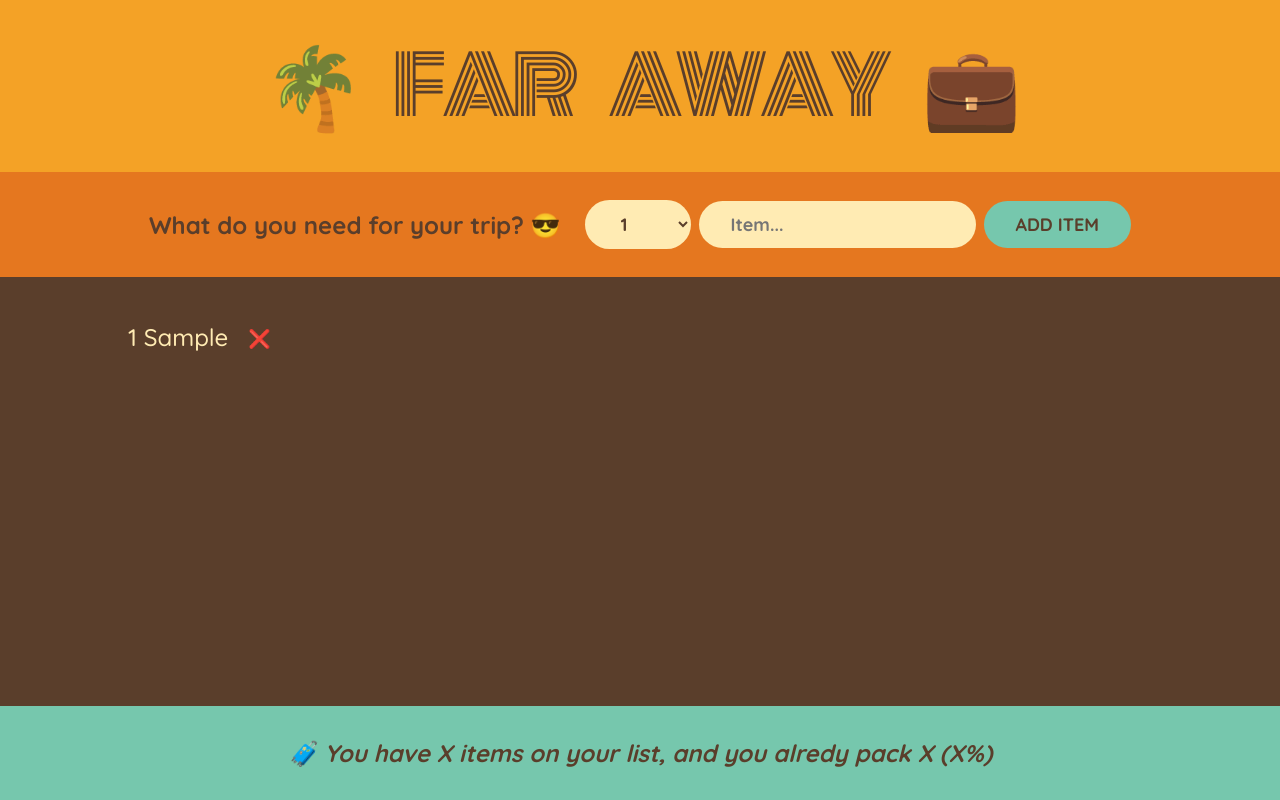
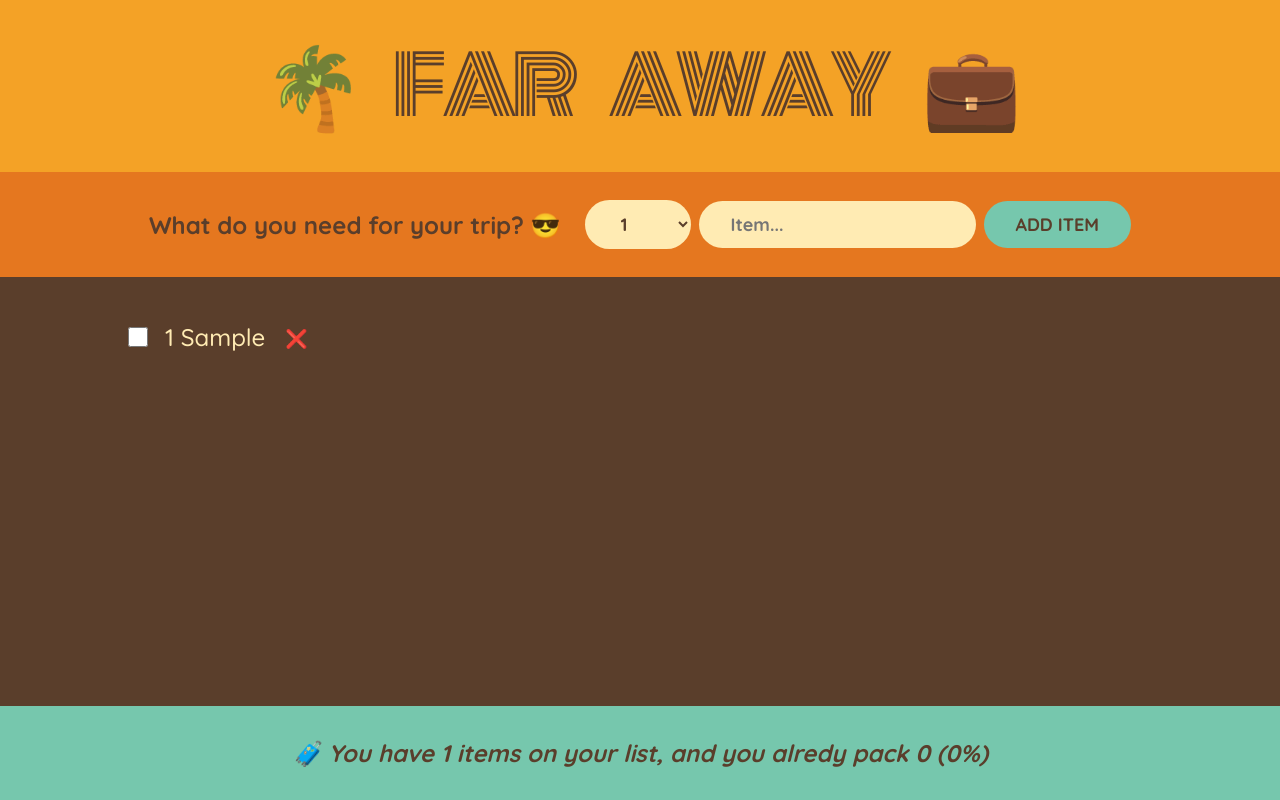
Before and after one commit to SJAR03/travel-list, a React (Create React App) app: page / in a window 1280 px wide. Both pictures are taken after typing "Sample" into the empty fields and a click on the button "ADD ITEM". Built offline with nearby package versions, Linux system fonts and the light colour scheme.

Commit message:
Delete and toggle items from an array, and calculate the length, the check ones and the percentage

```diff
--- a/src/App.js
+++ b/src/App.js
@@ -19,24 +19,31 @@
 import './App.css'
 import React, { useState } from 'react'
 
-const initialItem = [
-  { id: 1, description: 'pants', quantity: 4, isPacked: false },
-  { id: 2, description: 'jacket', quantity: 1, isPacked: true },
-  { id: 3, description: 'paper', quantity: 16, isPacked: true }
-]
-
 function App () {
   const [items, setItems] = useState([])
 
   function handleAddItems (item) {
     setItems((items) => [...items, item])
   }
+
+  function handleDeleteItems (id) {
+    setItems((items) => items.filter(item => item.id !== id))
+  }
+
+  function handleToggleItems (id) {
+    setItems((items) =>
+      items.map((item) =>
+        item.id === id
+          ? { ...item, isPacked: !item.isPacked }
+          : item))
+  }
+
   return (
     <div className='app'>
       <Logo />
       <Form onAddItems={handleAddItems} />
-      <PackingList items={items} />
-      <Stats />
+      <PackingList items={items} OnDeleteItems={handleDeleteItems} OnToggleItems={handleToggleItems} />
+      <Stats items={items} />
     </div>
   )
 }
@@ -57,7 +64,6 @@ function Form ({ onAddItems }) {
     if (!description) return
 
     const newItem = { id: Date.now(), description, quantity, isPacked: false }
-    console.log(newItem)
 
     onAddItems(newItem)
 
@@ -89,33 +95,43 @@ function Form ({ onAddItems }) {
   )
 }
 
-function PackingList ({ items }) {
+function PackingList ({ items, OnDeleteItems, OnToggleItems }) {
   return (
     <div className='list'>
       <ul>
         {items.map(item =>
-          <Item item={item} key={item.id} />
+          <Item item={item} OnDeleteItems={OnDeleteItems} OnToggleItems={OnToggleItems} key={item.id} />
         )}
       </ul>
     </div>
   )
 }
 
-function Item ({ item }) {
+function Item ({ item, OnDeleteItems, OnToggleItems }) {
   return (
     <li>
+      <input
+        type='checkbox' value={item.isPacked} onChange={() => { OnToggleItems(item.id) }}
+      />
       <span style={item.isPacked ? { textDecoration: 'line-through' } : {}}>
         {item.quantity} {item.description}
       </span>
-      <button>❌</button>
+      <button onClick={() => OnDeleteItems(item.id)}>❌</button>
     </li>
   )
 }
 
-function Stats () {
+function Stats({ items }) {
+  if (!items.length) return <p className='stats'><em>Start adding items to your packing ✈</em></p>
+  const numItems = items.length
+  const packedItems = items.filter(item => item.isPacked).length
+  const percentagePacked = Math.round((packedItems / numItems) * 100)
+
   return (
     <footer className='stats'>
-      <em>🧳 You have X items on your list, and you alredy pack X (X%)</em>
+      {percentagePacked === 100
+        ? <p>🎉 Good job! You're all packed! 🎉</p>
+        : <em>🧳 You have {numItems} items on your list, and you alredy pack {packedItems} ({percentagePacked}%)</em>}
     </footer>
   )
 }
--- a/src/index.css
+++ b/src/index.css
@@ -130,6 +130,7 @@ input[type="checkbox"] {
     height: 2rem;
     width: 2rem;
     accent-color: #e5771f;
+    margin-right: 5px;
 }
 
 .list li button {
```
